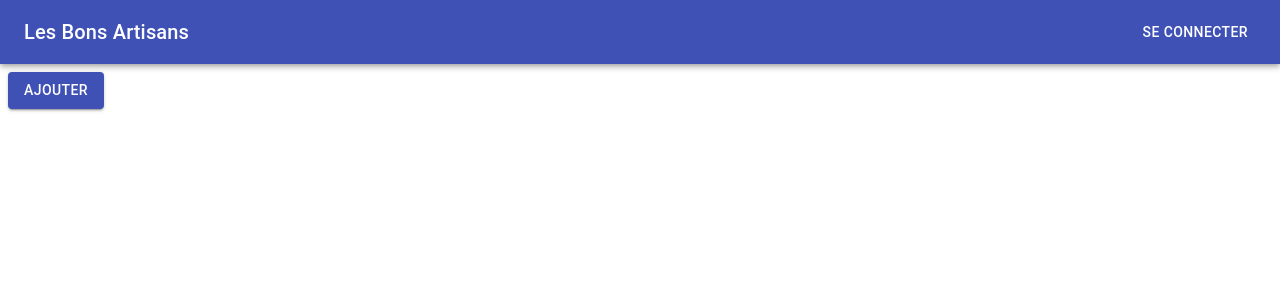
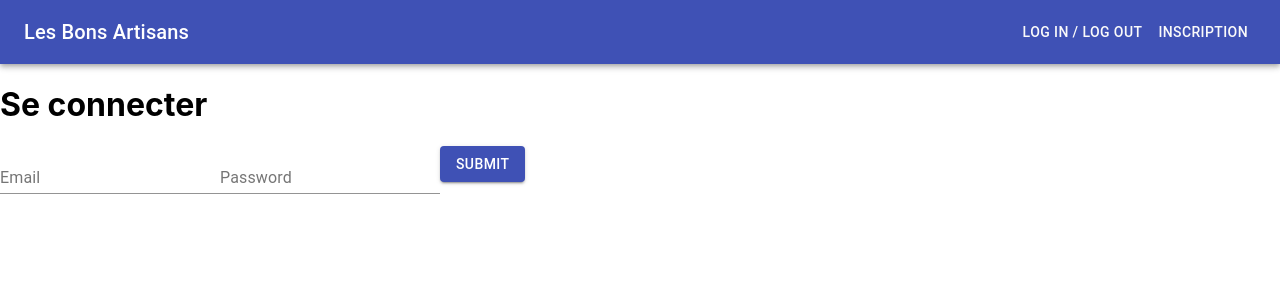
Before and after one commit to MaximeLeBerre/les-bons-artisans-front, a React (Create React App) app: page /login in a window 1280 px wide. Shown: the top 300 px of the page. Built offline with nearby package versions, Linux system fonts and the light colour scheme.

Commit message:
add auth and redirection

```diff
--- a/src/App.jsx
+++ b/src/App.jsx
@@ -3,15 +3,15 @@ import { BrowserRouter as Router, Switch, Route } from 'react-router-dom';
 import ListItem from './components/ListItems';
 import ItemDetails from './components/ItemDetails';
 import Navbar from './components/Navbar';
-import ButtonAdd from './components/Button';
 import FormItem from './components/FormItem';
+import Login from './components/Login';
+import SignUp from './components/SignUp';
 
 function App() {
   return (
     <>
       <Router>
         <Navbar />
-        <ButtonAdd />
         <Switch>
           <Route exact path="/">
             <ListItem />
@@ -22,6 +22,12 @@ function App() {
           <Route path="/form/post">
             <FormItem />
           </Route>
+          <Route path="/login">
+            <Login />
+          </Route>
+          <Route path="/signUp">
+            <SignUp />
+          </Route>
         </Switch>
       </Router>
     </>
--- a/src/components/FormItem.jsx
+++ b/src/components/FormItem.jsx
@@ -21,13 +21,20 @@ function FormItem({ history }) {
   const [successMessage, setSuccessMessage] = useState(false);
   const [errorMessage, setErrorMessage] = useState(false);
   const classes = useStyles();
+  const token = localStorage.getItem('token');
+
+  const axiosConfig = {
+    headers: {
+      Authorization: `Bearer ${token}`
+    }
+  };
   const formik = useFormik({
     initialValues: {
       name: '',
       type: '',
-      price: null,
-      rating: null,
-      warranty_years: null,
+      price: undefined,
+      rating: undefined,
+      warranty_years: undefined,
       available: false
     },
     onSubmit: async (values) => {
@@ -40,7 +47,7 @@ function FormItem({ history }) {
         warranty_years: parseFloat(values.warranty_years),
         available: (values.available === 'true')
       };
-      axios.post('http://localhost:3000/api/object', res)
+      axios.post('http://localhost:3000/api/object', res, axiosConfig)
         .then((reponse) => reponse)
         .then(() => {
           setSuccessMessage(true);
--- a/src/components/Item.jsx
+++ b/src/components/Item.jsx
@@ -37,9 +37,16 @@ export default function Item({
   available
 }) {
   const classes = useStyles();
+  const token = localStorage.getItem('token');
+
+  const axiosConfig = {
+    headers: {
+      Authorization: `Bearer ${token}`
+    }
+  };
 
   const deleteObject = () => {
-    axios.delete(`http://localhost:3000/api/object/${id}`);
+    axios.delete(`http://localhost:3000/api/object/${id}`, axiosConfig);
   };
 
   return (
--- a/src/components/ItemDetails.jsx
+++ b/src/components/ItemDetails.jsx
@@ -8,9 +8,16 @@ function ItemDetails({ history }) {
   const { id } = useParams();
 
   const [item, setItem] = useState([]);
+  const token = localStorage.getItem('token');
+
+  const axiosConfig = {
+    headers: {
+      Authorization: `Bearer ${token}`
+    }
+  };
 
   useEffect(() => {
-    axios.get(`http://localhost:3000/api/object/${id}`).then((res) => {
+    axios.get(`http://localhost:3000/api/object/${id}`, axiosConfig).then((res) => {
       const data = [res.data];
       setItem(data);
     });
@@ -31,7 +38,7 @@ function ItemDetails({ history }) {
             }}
             onSubmit={async (values) => {
               await new Promise((r) => setTimeout(r, 500));
-              axios.put(`http://localhost:3000/api/object/${id}`, values)
+              axios.put(`http://localhost:3000/api/object/${id}`, values, axiosConfig)
                 .then((reponse) => reponse);
               history.push('/');
             }}
--- a/src/components/ListItems.jsx
+++ b/src/components/ListItems.jsx
@@ -1,12 +1,20 @@
 import React, { useState, useEffect } from 'react';
 import axios from 'axios';
 import Item from './Item';
+import ButtonAdd from './Button';
 
 function ListItem() {
   const [items, setItems] = useState([]);
+  const token = localStorage.getItem('token');
+
+  const axiosConfig = {
+    headers: {
+      Authorization: `Bearer ${token}`
+    }
+  };
 
   useEffect(() => {
-    axios.get('http://localhost:3000/api/object').then((res) => {
+    axios.get('http://localhost:3000/api/object', axiosConfig).then((res) => {
       const data = res.data;
       setItems(data);
     });
@@ -14,6 +22,15 @@ function ListItem() {
 
   return (
     <>
+      {token
+        ? (
+          <>
+            <h1 style={{ textAlign: 'center' }}>Liste des objets</h1>
+            <ButtonAdd />
+          </>
+        ) : (
+          <h1 style={{ textAlign: 'center' }}>Bienvenue, connectez-vous !</h1>
+        )}
       <div
         style={{
           display: 'flex', justifyContent: 'center', margin: '5%'
--- /dev/null
+++ b/src/components/Login.jsx
@@ -0,0 +1,58 @@
+import React from 'react';
+import { useFormik } from 'formik';
+import { withRouter } from 'react-router-dom';
+import { string } from 'prop-types';
+import Button from '@material-ui/core/Button';
+import TextField from '@material-ui/core/TextField';
+import axios from 'axios';
+
+const Login = ({ history }) => {
+  const formik = useFormik({
+    initialValues: {
+      email: '',
+      password: ''
+    },
+    onSubmit: (values) => {
+      axios.post('http://localhost:3000/api/auth/login', values)
+        .then((response) => response.data.token)
+        .then((response) => localStorage.setItem('token', response))
+        .then(() => history.push('/'));
+    }
+  });
+
+  return (
+    <div>
+      <h1>Se connecter</h1>
+      <form onSubmit={formik.handleSubmit}>
+        <TextField
+          id="email"
+          name="email"
+          label="Email"
+          value={formik.values.email}
+          onChange={formik.handleChange}
+          error={formik.touched.email && Boolean(formik.errors.email)}
+          helperText={formik.touched.email && formik.errors.email}
+        />
+        <TextField
+          id="password"
+          name="password"
+          label="Password"
+          type="password"
+          value={formik.values.password}
+          onChange={formik.handleChange}
+          error={formik.touched.password && Boolean(formik.errors.password)}
+          helperText={formik.touched.password && formik.errors.password}
+        />
+        <Button color="primary" variant="contained" type="submit">
+          Submit
+        </Button>
+      </form>
+    </div>
+  );
+};
+
+Login.propTypes = {
+  history: string.isRequired
+};
+
+export default withRouter(Login);
--- a/src/components/Navbar.jsx
+++ b/src/components/Navbar.jsx
@@ -1,4 +1,3 @@
-import React from 'react';
 import { makeStyles } from '@material-ui/core/styles';
 import AppBar from '@material-ui/core/AppBar';
 import Toolbar from '@material-ui/core/Toolbar';
@@ -21,6 +20,10 @@ const useStyles = makeStyles((theme) => ({
 export default function Navbar() {
   const classes = useStyles();
 
+  const clearStorage = () => {
+    localStorage.clear();
+  };
+
   return (
     <div className={classes.root}>
       <AppBar position="static">
@@ -30,7 +33,12 @@ export default function Navbar() {
               Les Bons Artisans
             </Link>
           </Typography>
-          <Button color="inherit">Se connecter</Button>
+          <Link to="/login" style={{ textDecoration: 'none', color: 'white' }}>
+            <Button style={{ color: '#fafafa' }} onClick={clearStorage}>Log in / Log out</Button>
+          </Link>
+          <Link to="/signup" style={{ textDecoration: 'none', color: 'white' }}>
+            <Button style={{ color: '#fafafa' }}>Inscription</Button>
+          </Link>
         </Toolbar>
       </AppBar>
     </div>
--- /dev/null
+++ b/src/components/SignUp.jsx
@@ -0,0 +1,56 @@
+import React from 'react';
+import { useFormik } from 'formik';
+import { withRouter } from 'react-router-dom';
+import { string } from 'prop-types';
+import Button from '@material-ui/core/Button';
+import TextField from '@material-ui/core/TextField';
+import axios from 'axios';
+
+const SignUp = ({ history }) => {
+  const formik = useFormik({
+    initialValues: {
+      email: '',
+      password: ''
+    },
+    onSubmit: (values) => {
+      axios.post('http://localhost:3000/api/auth/signup', values)
+        .then(() => history.push('/login'));
+    }
+  });
+
+  return (
+    <div>
+      <h1>Inscription</h1>
+      <form onSubmit={formik.handleSubmit}>
+        <TextField
+          id="email"
+          name="email"
+          label="Email"
+          value={formik.values.email}
+          onChange={formik.handleChange}
+          error={formik.touched.email && Boolean(formik.errors.email)}
+          helperText={formik.touched.email && formik.errors.email}
+        />
+        <TextField
+          id="password"
+          name="password"
+          label="Password"
+          type="password"
+          value={formik.values.password}
+          onChange={formik.handleChange}
+          error={formik.touched.password && Boolean(formik.errors.password)}
+          helperText={formik.touched.password && formik.errors.password}
+        />
+        <Button color="primary" variant="contained" type="submit">
+          Submit
+        </Button>
+      </form>
+    </div>
+  );
+};
+
+SignUp.propTypes = {
+  history: string.isRequired
+};
+
+export default withRouter(SignUp);
```
